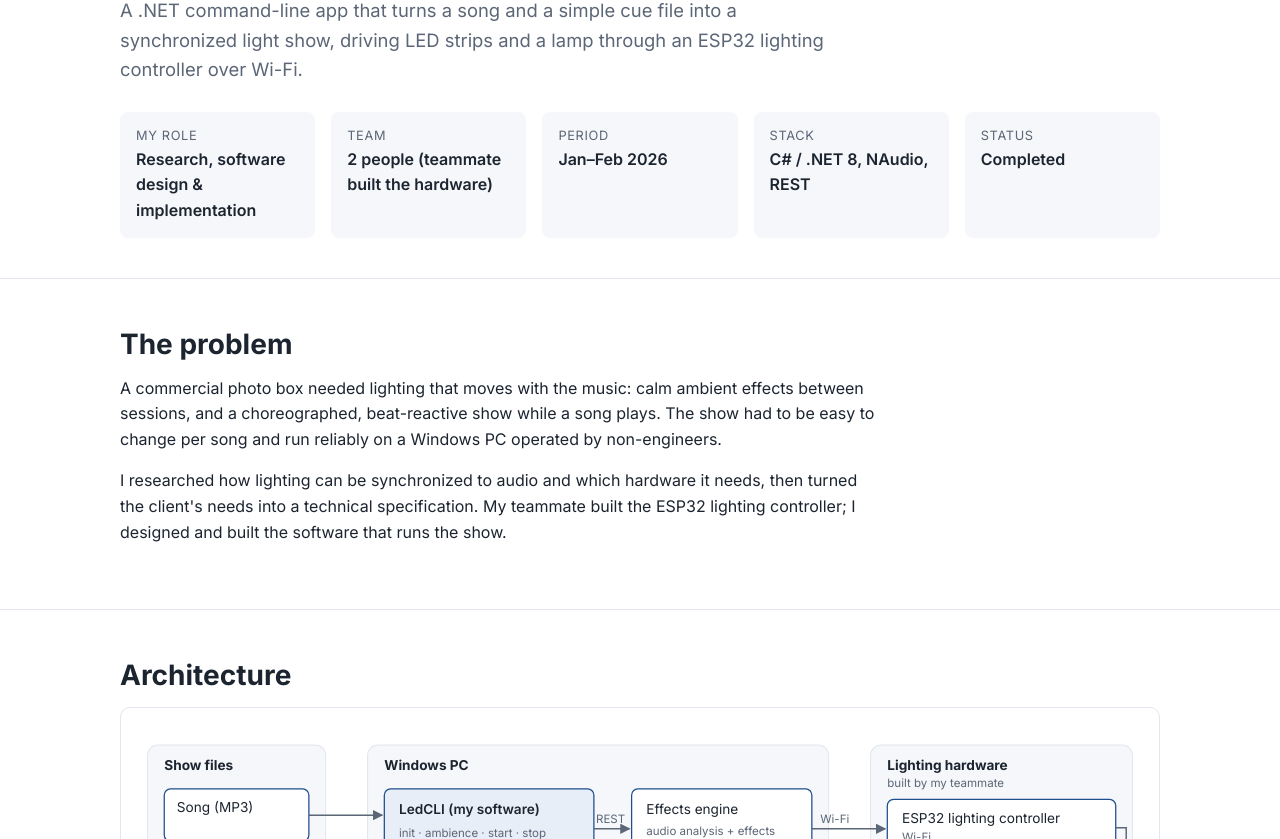
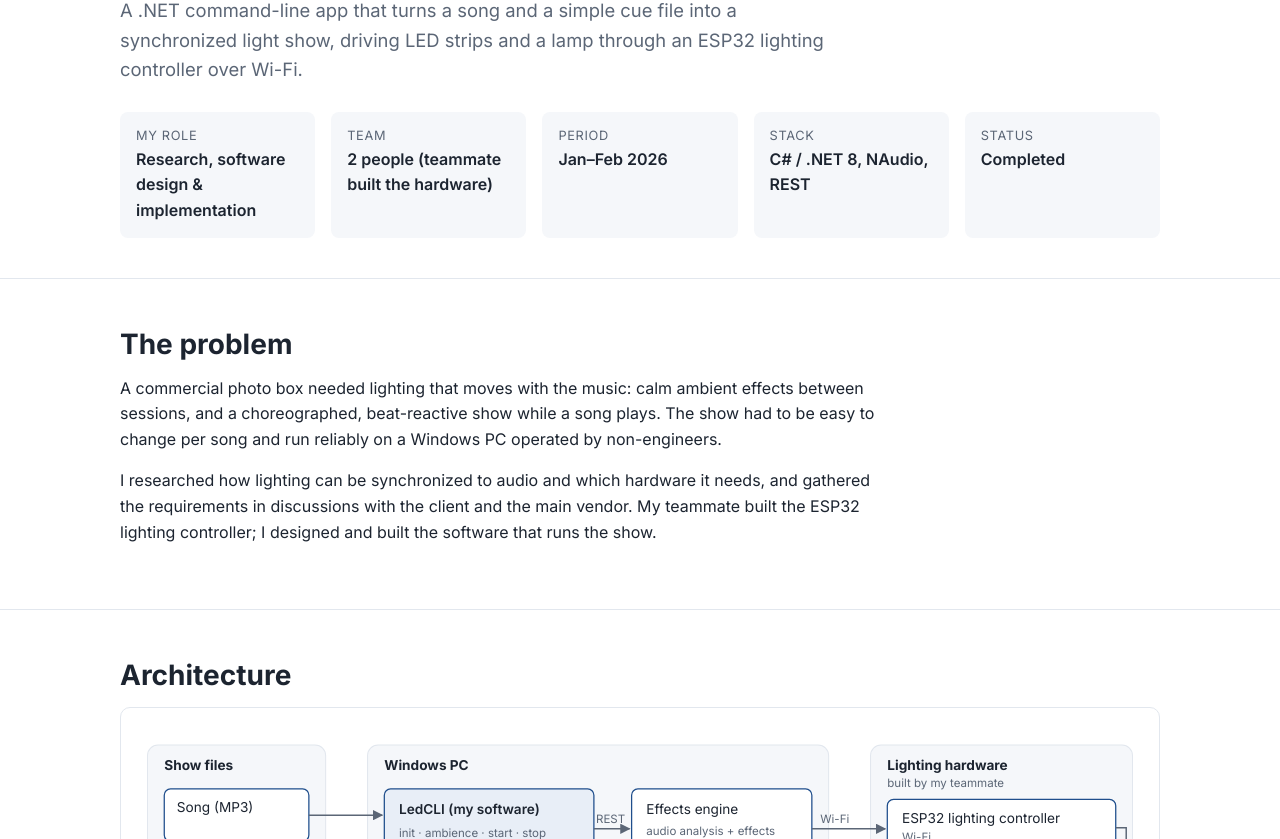
Before and after one commit to jibrilzhillan/jibrilzhillan.github.io, a plain HTML site: page lighting-controller.html in a window 1280 px wide. Shown: the part 261-1100 px from the top of the page. Drawn offline with Linux system fonts and the light colour scheme.

Commit message:
Update CV (KCCI and FPGA training finished) and lighting requirements wording
Co-Authored-By: Claude Opus 5.5 <noreply@anthropic.com>

```diff
--- a/lighting-controller.html
+++ b/lighting-controller.html
@@ -53,8 +53,8 @@
       and run reliably on a Windows PC operated by non-engineers.
     </p>
     <p>
-      I researched how lighting can be synchronized to audio and which hardware it needs, then turned the client's
-      needs into a technical specification. My teammate built the ESP32 lighting controller; I designed and built
+      I researched how lighting can be synchronized to audio and which hardware it needs, and gathered the
+      requirements in discussions with the client and the main vendor. My teammate built the ESP32 lighting controller; I designed and built
       the software that runs the show.
     </p>
   </div>
```
Also changed, not shown: index.html (+1 -1 lines), 1 other file.
